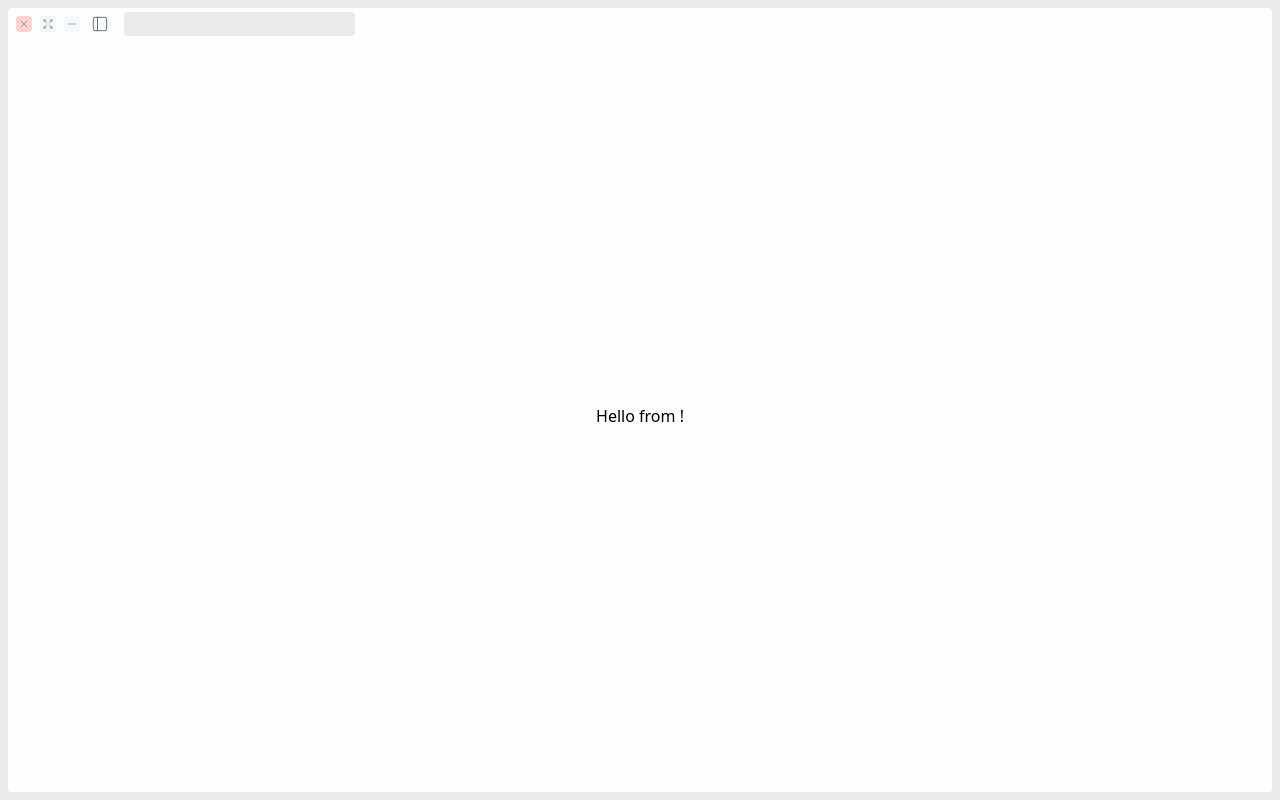
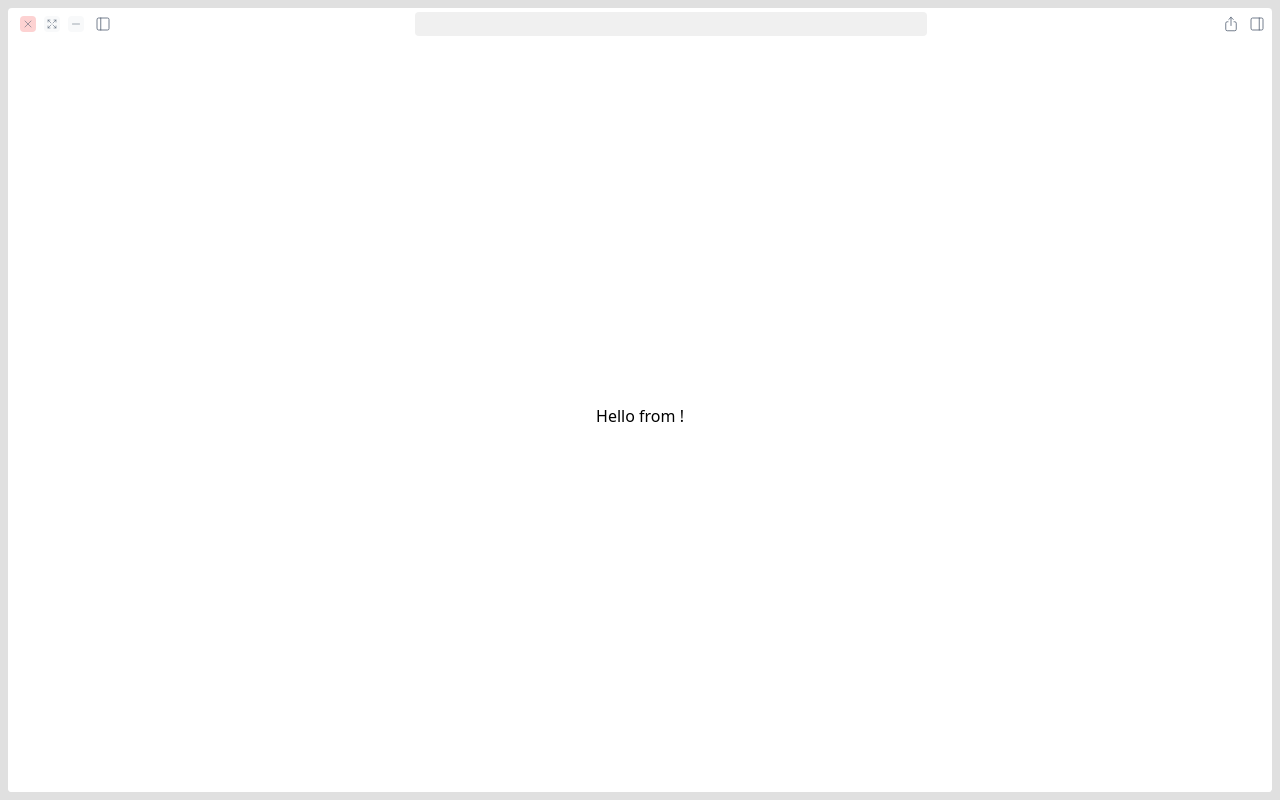
Before and after one commit to BaraKona/writality-platform, a React (Vite) app: page / in a window 1280 px wide. Built offline with nearby package versions, Linux system fonts and the light colour scheme.

Commit message:
Update Header component styles and add RightSide component

```diff
--- a/src/components/Header/Center.tsx
+++ b/src/components/Header/Center.tsx
@@ -1,7 +1,7 @@
 export const Center = () => {
 	return (
-		<section className="max-w-screen-sm">
-			<input type="text" className="w-full rounded bg-border" />
+		<section className="max-w-lg mx-auto grow">
+			<input type="text" className="w-full rounded bg-hover" />
 		</section>
 	);
 };
--- a/src/components/Header/Header.tsx
+++ b/src/components/Header/Header.tsx
@@ -1,14 +1,15 @@
 import { Center } from "./Center";
 import { LeftSide } from "./LeftSide";
-
+import { RightSide } from "./Right";
 export const Header = () => {
 	return (
 		<div
 			data-tauri-drag-region
-			className="h-8 flex items-center text-slate-600 w-full"
+			className="flex items-center text-slate-600 w-full p-1"
 		>
 			<LeftSide />
 			<Center />
+			<RightSide />
 		</div>
 	);
 };
--- a/src/components/Header/LeftSide.tsx
+++ b/src/components/Header/LeftSide.tsx
@@ -7,37 +7,37 @@ import {
 import { isFullscreen, isSidebarOpen } from "../../signals";
 import { appWindow } from "@tauri-apps/api/window";
 import { useSignals } from "@preact/signals-react/runtime";
+import { IconButtonWrapper } from "../button/IconButtonWrapper";
 
 export const LeftSide = () => {
 	useSignals();
 	return (
 		<div className="flex gap-2 rounded-lg px-2 items-center">
-			<button
+			<IconButtonWrapper
 				className="rounded h-4 w-4 p-0.5 bg-red-300/50 flex items-center justify-center"
 				onClick={() => appWindow.close()}
 			>
 				<IconX size={20} stroke={1} />
-			</button>
-			<button
+			</IconButtonWrapper>
+			<IconButtonWrapper
 				className="rounded h-4 w-4 p-0.5 bg-gray-200/25 flex items-center justify-center"
 				onClick={() =>
 					appWindow.setFullscreen((isFullscreen.value = !isFullscreen.value))
 				}
 			>
 				<IconArrowsMaximize size={20} stroke={1} />
-			</button>
-			<button
+			</IconButtonWrapper>
+			<IconButtonWrapper
 				onClick={() => appWindow.minimize()}
 				className="rounded h-4 w-4 p-0.5 bg-gray-200/25 flex items-center justify-center"
 			>
 				<IconMinus size={20} stroke={1} />
-			</button>
-			<button
-				className={`p-0.5 hover:bg-gray-200/25 rounded-md mr-1 self-center`}
+			</IconButtonWrapper>
+			<IconButtonWrapper
 				onClick={() => (isSidebarOpen.value = !isSidebarOpen.value)}
 			>
-				<IconLayoutSidebar size={20} stroke={1} />
-			</button>
+				<IconLayoutSidebar size={18} stroke={1} />
+			</IconButtonWrapper>
 		</div>
 	);
 };
--- /dev/null
+++ b/src/components/Header/Right.tsx
@@ -0,0 +1,14 @@
+import { IconLayoutSidebarRight, IconShare2 } from "@tabler/icons-react";
+import { IconButtonWrapper } from "../button/IconButtonWrapper";
+export const RightSide = () => {
+	return (
+		<section className="flex gap-1">
+			<IconButtonWrapper onClick={() => {}}>
+				<IconShare2 size={18} stroke={1} />
+			</IconButtonWrapper>
+			<IconButtonWrapper onClick={() => {}}>
+				<IconLayoutSidebarRight size={18} stroke={1} />
+			</IconButtonWrapper>
+		</section>
+	);
+};
--- a/src/components/Sidebar.tsx
+++ b/src/components/Sidebar.tsx
@@ -5,7 +5,7 @@ export const Sidebar = () => {
 
 	return (
 		<aside
-			className={`bg-background rounded w-64 ${
+			className={`bg-background border-r border-border w-64 ${
 				isSidebarOpen.value ? "block" : "hidden"
 			}`}
 		></aside>
--- /dev/null
+++ b/src/components/button/IconButtonWrapper.tsx
@@ -0,0 +1,17 @@
+import { ReactNode } from "@tanstack/react-router";
+import { FC } from "react";
+
+export const IconButtonWrapper: FC<{
+	onClick: () => void;
+	children: ReactNode;
+	className?: string;
+}> = ({ onClick, children, className }) => {
+	return (
+		<button
+			onClick={onClick}
+			className={`p-0.5 rounded hover:bg-hover ${className}`}
+		>
+			{children}
+		</button>
+	);
+};
--- a/tailwind.config.js
+++ b/tailwind.config.js
@@ -4,8 +4,10 @@ export default {
 	theme: {
 		extend: {
 			colors: {
-				background: "#fdfdfd",
-				border: "#eaeaea",
+				// flat white color scheme with white and black (different shades of white and black)
+				background: "#fff",
+				hover: "#f0f0f0",
+				border: "#e0e0e0",
 			},
 		},
 	},
```
